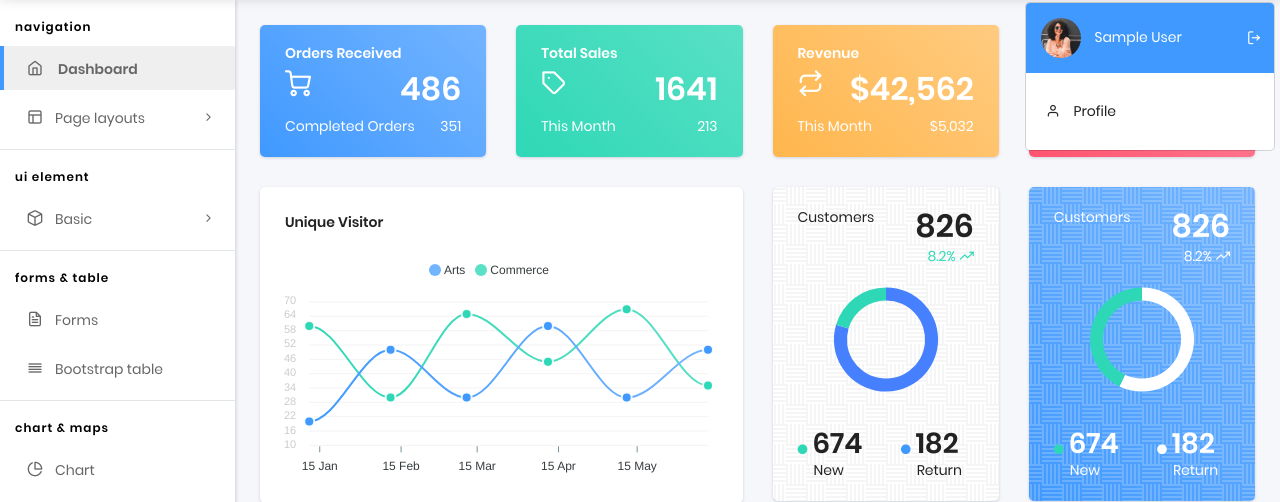
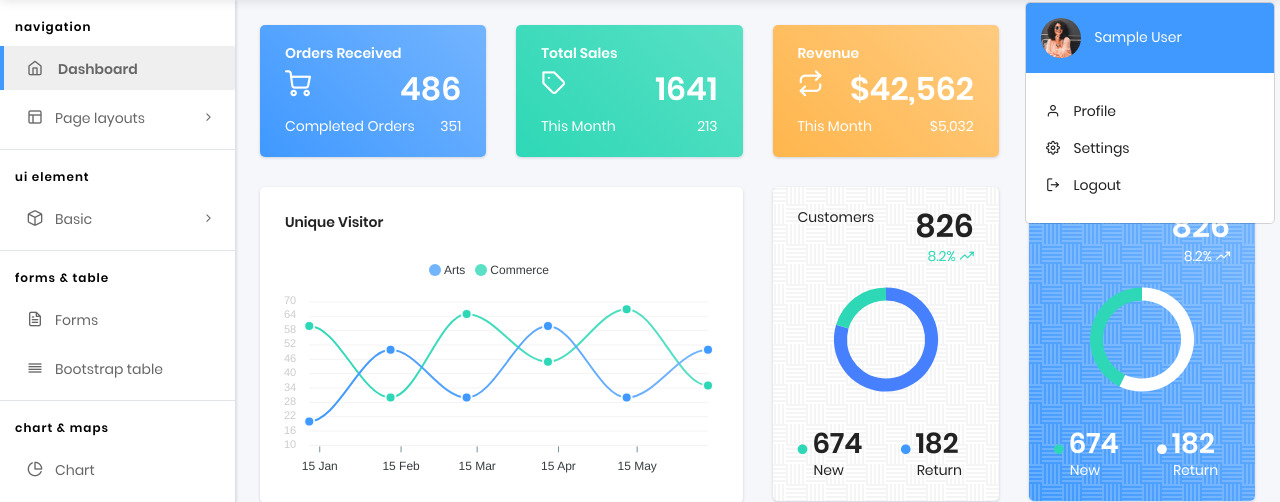
Before and after one commit to nafisat11/ISSUE, a Django app: page / in a window 1280 px wide, after a click that opens the changed part. Shown: the part 56-558 px from the top of the page. Run offline with Django 3.2, Linux system fonts and the light colour scheme; the visitor is signed in with stand-in values (Sample User, id 1); some libraries are stand-ins or nearby versions.

Commit message:
change location of logout, added other page links

```diff
--- a/core/templates/includes/navigation.html
+++ b/core/templates/includes/navigation.html
@@ -102,12 +102,11 @@
                                 <span>
                                     {{ request.user.get_full_name }}
                                 </span>
-                                <a href={% url 'logout' %} class="dud-logout" title="Logout">
-                                    <i class="feather icon-log-out"></i>
-                                </a>
                             </div>
                             <ul class="pro-body">
                                 <li><a href="#" class="dropdown-item"><i class="feather icon-user"></i> Profile </a></li>
+                                <li><a href="#" class="dropdown-item"><i class="feather icon-settings"></i> Settings </a></li>
+                                <li><a href={% url 'logout' %} class="dropdown-item"><i class="feather icon-log-out"></i> Logout </a></li>
                             </ul>
                         </div>
                     </div>
```
